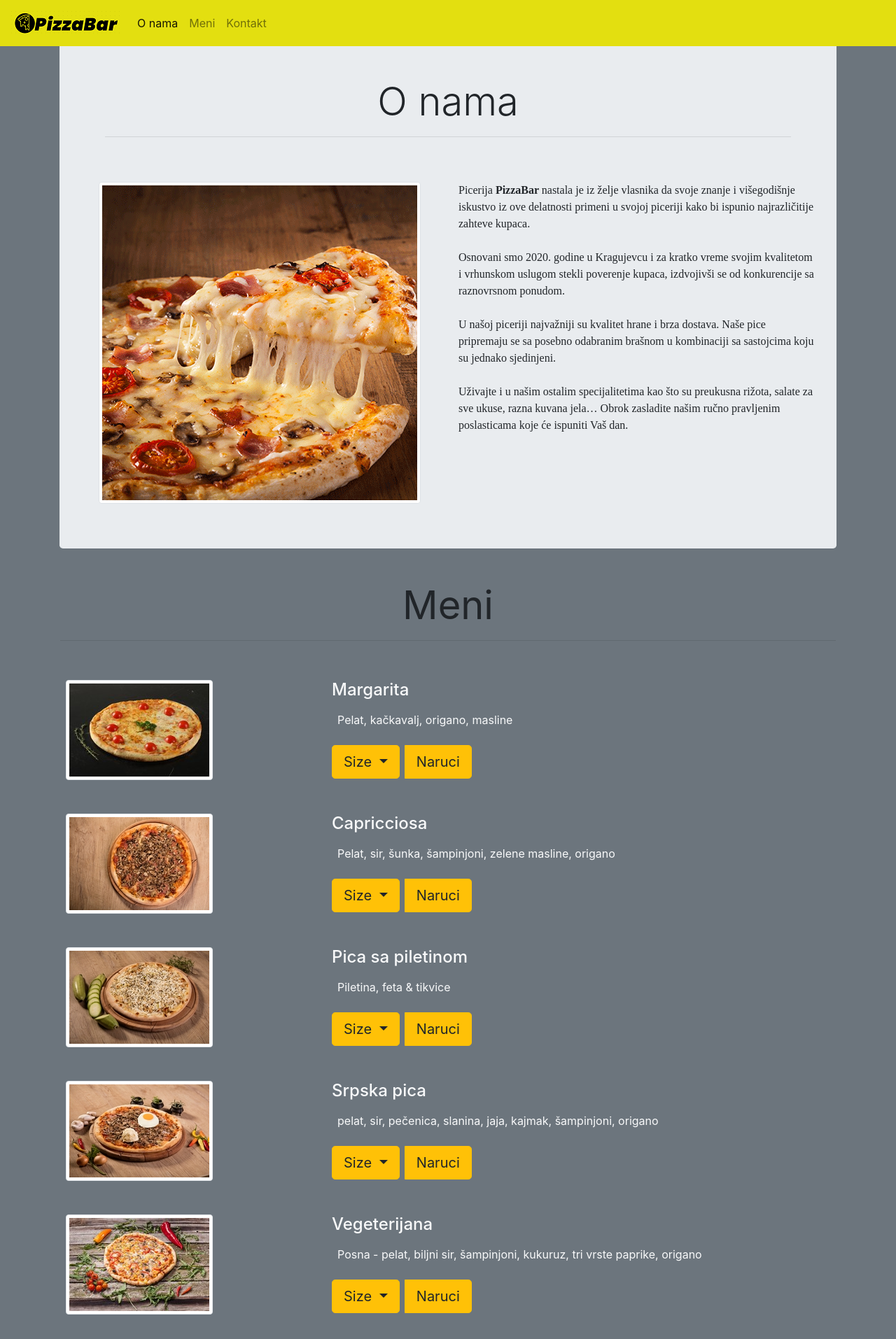
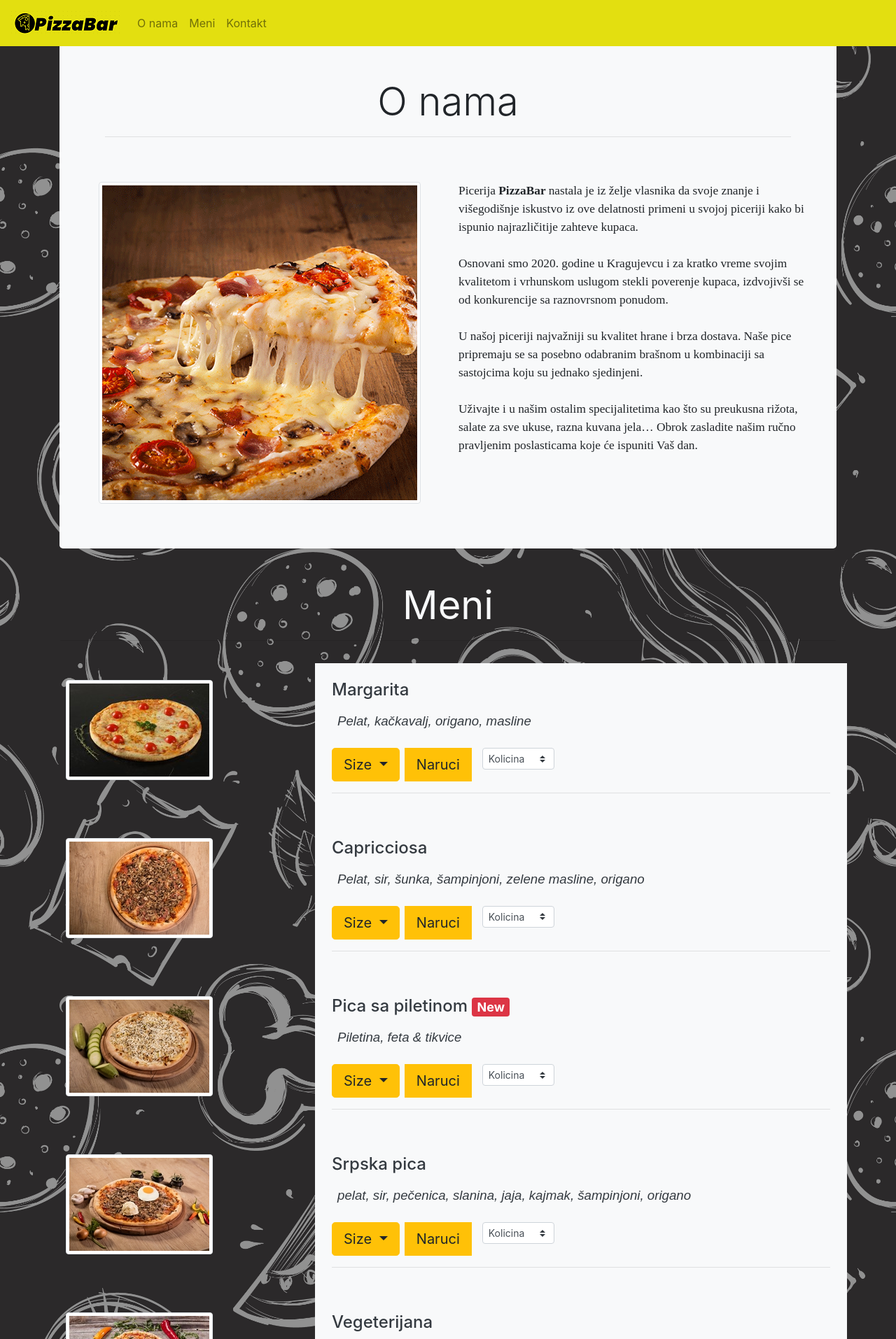
Before and after one commit to NemanjaaaS/PIA-homeworks, a PHP site: page /picerija.html in a window 1280 px wide. Shown: the top 1914 px of the page at 70% size. Run offline with PHP 8.4, Linux system fonts and the light colour scheme; some libraries are stand-ins or nearby versions.

Commit message:
Add files via upload
Uradjeni svi zadati koraci, projekat je pri kraju potrebno je samo stilizovati i urediti sitnice i izgled samog koda.

```diff
--- a/hw-2/Domaci PIA 2/picerija.html
+++ b/hw-2/Domaci PIA 2/picerija.html
@@ -12,7 +12,7 @@
 
     <title>PizzaBar</title>
   </head>
-  <body class="bg-secondary">
+  <body>
 
 
 <!--Navigation-->
@@ -30,15 +30,15 @@
 
 	<ul class="nav navbar-nav navbar-right mr-auto">
 
-	  <li class="scroll active">
-        <a class="nav-link" href="O nama.html">O nama <span class="sr-only">(current)</span></a>
+	  <li class="nav-item">
+        <a class="nav-link" href="#Onama">O nama <span class="sr-only">(current)</span></a>
       </li>
-      <li class="scroll">
-        <a class="nav-link" href="Meni.html">Meni</a>
+      <li class="nav-item">
+        <a class="nav-link" href="#Meni">Meni</a>
       </li>
 
-      <li class="scroll">
-        <a class="nav-link" href="Kontakt.html">Kontakt</a>
+      <li class="nav-item">
+        <a class="nav-link" href="#Kontakt">Kontakt</a>
       </li>
 
 	</ul>
@@ -51,9 +51,9 @@
   </div>
 
 <!--O nama-->
-
+<section id="Onama">
 <div class="container">
-<div class="col jumbotron">
+<div class="col jumbotron bg-light">
 
 <div class="row welcome text-center">
 	<div class="naslov col-12 p-5">
@@ -77,7 +77,7 @@ u kombinaciji sa sastojcima koju su  jednako sjedinjeni.<br><br>
 Uživajte i u našim ostalim specijalitetima kao što su preukusna rižota, salate za sve ukuse, razna kuvana jela…
 
 Obrok zasladite našim ručno pravljenim poslasticama koje će ispuniti Vaš dan.</p>
-
+<section id="Meni"></section>
 
 </div>
 </div>
@@ -86,17 +86,20 @@ Obrok zasladite našim ručno pravljenim poslasticama koje će ispuniti Vaš dan
 </div>
 
 
-
+</section>
 
 
 
 
 <!--Meni-->
+<section id="Meni">
 <div class= "container padding">
 
-<div class="row welcome text-center">
+<div class="row welcome text-center text-light">
+
 	<div class="naslov col-12 p-3">
-	<h1 class=display-4 text-wrap"><strong>Meni</strong></h1>
+
+	<h1 class=display-4 text-wrap "><strong>Meni</strong></h1>
 	<hr>
 
 </div>
@@ -107,10 +110,10 @@ Obrok zasladite našim ručno pravljenim poslasticama koje će ispuniti Vaš dan
 
 	</div>
 
-	<div class="col-md-8 col-lg-8 p-4 text-light">
+	<div class="col-md-8 col-lg-8 p-4 text-dark bg-light">
 			<h4> Margarita</h4>
 
-			<p class="p-2">Pelat, kačkavalj, origano, masline</p>
+			<p class="p-2 text">Pelat, kačkavalj, origano, masline</p>
 		<div class="btn-group" role="group" aria-label="Basic example">
 			<div class="dropdown">
 				<button class="btn btn-warning dropdown-toggle btn-lg mr-2" type="button" id="dropdownMenuButton" data-toggle="dropdown" aria-haspopup="true" aria-expanded="false">
@@ -125,7 +128,23 @@ Obrok zasladite našim ručno pravljenim poslasticama koje će ispuniti Vaš dan
 			  </div>
 			</div>
 				<a href="#" class="btn btn-warning btn-lg" role="button" aria-pressed="true">Naruci</a>
+
+				<div class="col-5  kolicina">
+					<select class="custom-select custom-select-sm">
+						 <option selected>Kolicina</option>
+						 <option value="1">1</option>
+						 <option value="2">2</option>
+						 <option value="3">3</option>
+						 <option value="1">4</option>
+						 <option value="2">5</option>
+						 <option value="3">6</option>
+						 <option value="1">7</option>
+						 <option value="2">8</option>
+						 <option value="3">9</option>
+					</select>
 		</div>
+		</div>
+		<hr>
 	</div>
 
 	<div class="col-md-4 col-lg-4 p-4">
@@ -133,7 +152,7 @@ Obrok zasladite našim ručno pravljenim poslasticama koje će ispuniti Vaš dan
 
 	</div>
 
-	<div class="col-md-8 col-lg-8 p-4 text-light">
+	<div class="col-md-8 col-lg-8 p-4 text-dark bg-light">
 			<h4> Capricciosa </h4>
 			<p class="p-2">Pelat, sir, šunka, šampinjoni, zelene masline, origano</p>
 			<div class="btn-group" role="group" aria-label="Basic example">
@@ -150,7 +169,23 @@ Obrok zasladite našim ručno pravljenim poslasticama koje će ispuniti Vaš dan
 			  </div>
 			</div>
 				<a href="#" class="btn btn-warning btn-lg" role="button" aria-pressed="true">Naruci</a>
+				<div class="col-5  kolicina">
+					<select class="custom-select custom-select-sm">
+						 <option selected>Kolicina</option>
+						 <option value="1">1</option>
+						 <option value="2">2</option>
+						 <option value="3">3</option>
+						 <option value="1">4</option>
+						 <option value="2">5</option>
+						 <option value="3">6</option>
+						 <option value="1">7</option>
+						 <option value="2">8</option>
+						 <option value="3">9</option>
+					</select>
 		</div>
+		</div>
+
+<hr>
 
 	</div>
 	<div class="col-md-4 col-lg-4 p-4">
@@ -158,8 +193,8 @@ Obrok zasladite našim ručno pravljenim poslasticama koje će ispuniti Vaš dan
 
 	</div>
 
-	<div class="col-md-8 col-lg-8 p-4 text-light">
-			<h4> Pica sa piletinom</h4>
+	<div class="col-md-8 col-lg-8 p-4 text-dark bg-light">
+			<h4> Pica sa piletinom <span class="badge badge-danger">New</span></h4>
 			<p class="p-2">Piletina, feta & tikvice</p>
 			<div class="btn-group" role="group" aria-label="Basic example">
 			<div class="dropdown">
@@ -175,15 +210,30 @@ Obrok zasladite našim ručno pravljenim poslasticama koje će ispuniti Vaš dan
 			  </div>
 			</div>
 				<a href="#" class="btn btn-warning btn-lg" role="button" aria-pressed="true">Naruci</a>
+				<div class="col-5  kolicina">
+					<select class="custom-select custom-select-sm">
+						 <option selected>Kolicina</option>
+						 <option value="1">1</option>
+						 <option value="2">2</option>
+						 <option value="3">3</option>
+						 <option value="1">4</option>
+						 <option value="2">5</option>
+						 <option value="3">6</option>
+						 <option value="1">7</option>
+						 <option value="2">8</option>
+						 <option value="3">9</option>
+					</select>
+		</div>
 		</div>
 
+	<hr>
 	</div>
 	<div class="col-md-4 col-lg-4 p-4">
 		<img src="img/srpska.png" class="img-responsive img-thumbnail">
 
 	</div>
 
-	<div class="col-md-8 col-lg-8 p-4 text-light">
+	<div class="col-md-8 col-lg-8 p-4 text-dark bg-light">
 			<h4> Srpska pica</h4>
 			<p class="p-2">pelat, sir, pečenica, slanina, jaja, kajmak, šampinjoni, origano</p>
 			<div class="btn-group" role="group" aria-label="Basic example">
@@ -199,17 +249,34 @@ Obrok zasladite našim ručno pravljenim poslasticama koje će ispuniti Vaš dan
 				<button class="dropdown-item" type="button">50cm		910rsd</button>
 			  </div>
 			</div>
+
 				<a href="#" class="btn btn-warning btn-lg" role="button" aria-pressed="true">Naruci</a>
+				<div class="col-5  kolicina">
+					<select class="custom-select custom-select-sm">
+						 <option selected>Kolicina</option>
+						 <option value="1">1</option>
+						 <option value="2">2</option>
+						 <option value="3">3</option>
+						 <option value="1">4</option>
+						 <option value="2">5</option>
+						 <option value="3">6</option>
+						 <option value="1">7</option>
+						 <option value="2">8</option>
+						 <option value="3">9</option>
+					</select>
+		</div>
 		</div>
 
+	<hr>
 	</div>
+
 
 	<div class="col-md-4 col-lg-4 p-4">
 		<img src="img/vegeterijana.png" class="img-responsive img-thumbnail">
 
 	</div>
 
-	<div class="col-md-8 col-lg-8 p-4 text-light">
+	<div class="col-md-8 col-lg-8 p-4 text-dark bg-light">
 			<h4> Vegeterijana</h4>
 			<p class="p-2">Posna - pelat, biljni sir, šampinjoni, kukuruz, tri vrste paprike, origano</p>
 			<div class="btn-group" role="group" aria-label="Basic example">
@@ -226,8 +293,24 @@ Obrok zasladite našim ručno pravljenim poslasticama koje će ispuniti Vaš dan
 			  </div>
 			</div>
 				<a href="#" class="btn btn-warning btn-lg" role="button" aria-pressed="true">Naruci</a>
+				<div class="col-5  kolicina">
+					<select class="custom-select custom-select-sm">
+						 <option selected>Kolicina</option>
+						 <option value="1">1</option>
+						 <option value="2">2</option>
+						 <option value="3">3</option>
+						 <option value="1">4</option>
+						 <option value="2">5</option>
+						 <option value="3">6</option>
+						 <option value="1">7</option>
+						 <option value="2">8</option>
+						 <option value="3">9</option>
+					</select>
+		</div>
 		</div>
 
+
+	<hr>
 	</div>
 
 	<div class="col-md-4 col-lg-4 p-4">
@@ -235,8 +318,8 @@ Obrok zasladite našim ručno pravljenim poslasticama koje će ispuniti Vaš dan
 
 	</div>
 
-	<div class="col-md-8 col-lg-8 p-4 text-light">
-			<h4> Specijal</h4>
+	<div class="col-md-8 col-lg-8 p-4 text-dark bg-light">
+			<h4> Specijal <span class="badge badge-danger">New</span></h4>
 			<p class="p-2">Pelat, sir, šunka, pečenica, kulen, šampinjoni, masline, pavlaka, origano</p>
 			<div class="btn-group" role="group" aria-label="Basic example">
 			<div class="dropdown">
@@ -252,8 +335,23 @@ Obrok zasladite našim ručno pravljenim poslasticama koje će ispuniti Vaš dan
 			  </div>
 			</div>
 				<a href="#" class="btn btn-warning btn-lg" role="button" aria-pressed="true">Naruci</a>
+				<div class="col-5  kolicina">
+					<select class="custom-select custom-select-sm">
+						 <option selected>Kolicina</option>
+						 <option value="1">1</option>
+						 <option value="2">2</option>
+						 <option value="3">3</option>
+						 <option value="1">4</option>
+						 <option value="2">5</option>
+						 <option value="3">6</option>
+						 <option value="1">7</option>
+						 <option value="2">8</option>
+						 <option value="3">9</option>
+					</select>
+		</div>
 		</div>
 
+	<hr>
 	</div>
 
 	<div class="col-md-4 col-lg-4 p-4">
@@ -261,7 +359,7 @@ Obrok zasladite našim ručno pravljenim poslasticama koje će ispuniti Vaš dan
 
 	</div>
 
-	<div class="col-md-8 col-lg-8 p-4 text-light">
+	<div class="col-md-8 col-lg-8 p-4 text-dark bg-light">
 			<h4> Pepperoni</h4>
 			<p class="p-2">Pelat, sir, kulen, čajna, šampinjoni, feferoni, origano</p>
 			<div class="btn-group" role="group" aria-label="Basic example">
@@ -278,6 +376,20 @@ Obrok zasladite našim ručno pravljenim poslasticama koje će ispuniti Vaš dan
 			  </div>
 			</div>
 				<a href="#" class="btn btn-warning btn-lg" role="button" aria-pressed="true">Naruci</a>
+				<div class="col-5  kolicina">
+					<select class="custom-select custom-select-sm">
+						 <option selected>Kolicina</option>
+						 <option value="1">1</option>
+						 <option value="2">2</option>
+						 <option value="3">3</option>
+						 <option value="1">4</option>
+						 <option value="2">5</option>
+						 <option value="3">6</option>
+						 <option value="1">7</option>
+						 <option value="2">8</option>
+						 <option value="3">9</option>
+					</select>
+		</div>
 		</div>
 
 	</div>
@@ -290,48 +402,42 @@ Obrok zasladite našim ručno pravljenim poslasticama koje će ispuniti Vaš dan
 
 
 </div>
+</div>
+</section>
+<section id="Kontakt">
 <!--Kontakt-->
-<div class="jumbotron">
+<div class="jumbotron-fluid bg-light">
 <div class="row welcome text-center">
 	<div class="naslov col-12">
-	<h1 class=display-4 text-wrap">Kontakt</h1>
+	<h1 class=display-4 text-wrap>Kontakt</h1>
 	<hr>
 
 </div>
 </div>
+<div class="container">
 <div class="row padding text-center">
-<div class="col-md-12 col-lg-4 p-4 text-center">
+<div class="col-12">
+<form>
+  <div class="form-group text-center">
+    <label for="exampleInputEmail1">Ime i prezime</label>
+    <input type="ime" class="form-control" id="exampleInputIme" aria-describedby="Ime i prezime">
+  </div>
+  <div class="form-group">
+    <label for="exampleInputEmail1">E-mail</label>
+    <input type="Email" class="form-control" id="exampleInputEmail1">
+  </div>
+  <div class="form-group">
+    <label for="exampleFormControlTextarea1">Komentar</label>
+    <textarea class="form-control" id="exampleFormControlTextarea1" rows="3"></textarea>
+  </div>
 
-<p class="vlasnik"><svg width="2em" height="2em" viewBox="0 0 16 16" class="bi bi-person-circle" fill="currentColor" xmlns="http://www.w3.org/2000/svg">
-  <path d="M13.468 12.37C12.758 11.226 11.195 10 8 10s-4.757 1.225-5.468 2.37A6.987 6.987 0 0 0 8 15a6.987 6.987 0 0 0 5.468-2.63z"/>
-  <path fill-rule="evenodd" d="M8 9a3 3 0 1 0 0-6 3 3 0 0 0 0 6z"/>
-  <path fill-rule="evenodd" d="M8 1a7 7 0 1 0 0 14A7 7 0 0 0 8 1zM0 8a8 8 0 1 1 16 0A8 8 0 0 1 0 8z"/>
-</svg><strong> Vlasnik:</strong> Nemanja Stefanovic</p>
+  <button type="submit" class="btn btn-primary mb-3">Potvrdi</button>
+</form>
 </div>
-<div class="col-md-12 col-lg-4 p-4 text-center">
-
- <p class="adresa"> <svg width="2em" height="2em" viewBox="0 0 16 16" class="bi bi-geo-alt" fill="currentColor" xmlns="http://www.w3.org/2000/svg">
-  <path fill-rule="evenodd" d="M12.166 8.94C12.696 7.867 13 6.862 13 6A5 5 0 0 0 3 6c0 .862.305 1.867.834 2.94.524 1.062 1.234 2.12 1.96 3.07A31.481 31.481 0 0 0 8 14.58l.208-.22a31.493 31.493 0 0 0 1.998-2.35c.726-.95 1.436-2.008 1.96-3.07zM8 16s6-5.686 6-10A6 6 0 0 0 2 6c0 4.314 6 10 6 10z"/>
-  <path fill-rule="evenodd" d="M8 8a2 2 0 1 0 0-4 2 2 0 0 0 0 4zm0 1a3 3 0 1 0 0-6 3 3 0 0 0 0 6z"/>
-</svg><strong> Adresa:</strong> Sestre Janjić, Kragujevac 34000</p>
-
-</div>
-<div class="col-md-12 col-lg-4 p-4 text-center">
-<p class="kontakt"> <svg width="2em" height="2em" viewBox="0 0 16 16" class="bi bi-telephone-fill" fill="currentColor" xmlns="http://www.w3.org/2000/svg">
-  <path fill-rule="evenodd" d="M2.267.98a1.636 1.636 0 0 1 2.448.152l1.681 2.162c.309.396.418.913.296 1.4l-.513 2.053a.636.636 0 0 0 .167.604L8.65 9.654a.636.636 0 0 0 .604.167l2.052-.513a1.636 1.636 0 0 1 1.401.296l2.162 1.681c.777.604.849 1.753.153 2.448l-.97.97c-.693.693-1.73.998-2.697.658a17.47 17.47 0 0 1-6.571-4.144A17.47 17.47 0 0 1 .639 4.646c-.34-.967-.035-2.004.658-2.698l.97-.969z"/>
-</svg><strong> Kontakt telefon:</strong> 0601233211 <br><br>
-<svg width="2em" height="2em" viewBox="0 0 16 16" class="bi bi-envelope-fill" fill="currentColor" xmlns="http://www.w3.org/2000/svg">
-  <path fill-rule="evenodd" d="M.05 3.555A2 2 0 0 1 2 2h12a2 2 0 0 1 1.95 1.555L8 8.414.05 3.555zM0 4.697v7.104l5.803-3.558L0 4.697zM6.761 8.83l-6.57 4.027A2 2 0 0 0 2 14h12a2 2 0 0 0 1.808-1.144l-6.57-4.027L8 9.586l-1.239-.757zm3.436-.586L16 11.801V4.697l-5.803 3.546z"/>
-</svg>
-<strong>E-mail:</strong> pizzaBar@gmail.com
-</p>
-
-</div>
-
 </div>
 </div>
 
-
+</section>
 
 
 
--- a/hw-2/Domaci PIA 2/style.css
+++ b/hw-2/Domaci PIA 2/style.css
@@ -1,3 +1,9 @@
+body{
+	background-image: url(img/269.jpg);
+		background-size: 100%;
+}
+
+
 .navbar{
 	background-color:#e3df10 !important;
 }
@@ -5,12 +11,9 @@
 .navbar .navbar-brand{
 	font-weight: bold;
 }
-body{
-	background-color:#151515 !important;
-	background-size: 100%;
-}
+
 .oNama{
-	font-size: 12pt;
+	font-size: 13pt;
 	font-family: Times New Roman;
 
 }
@@ -35,3 +38,9 @@ body{
 .fa-instagram:hover {
 	color: #ebebeb;
 }
+#Meni p{
+	font-size: 14pt;
+	font-family: Arial;
+	font-style: italic;
+
+}
```
Also changed, not shown: hw-2/Domaci PIA 2/img/269.jpg (added).
